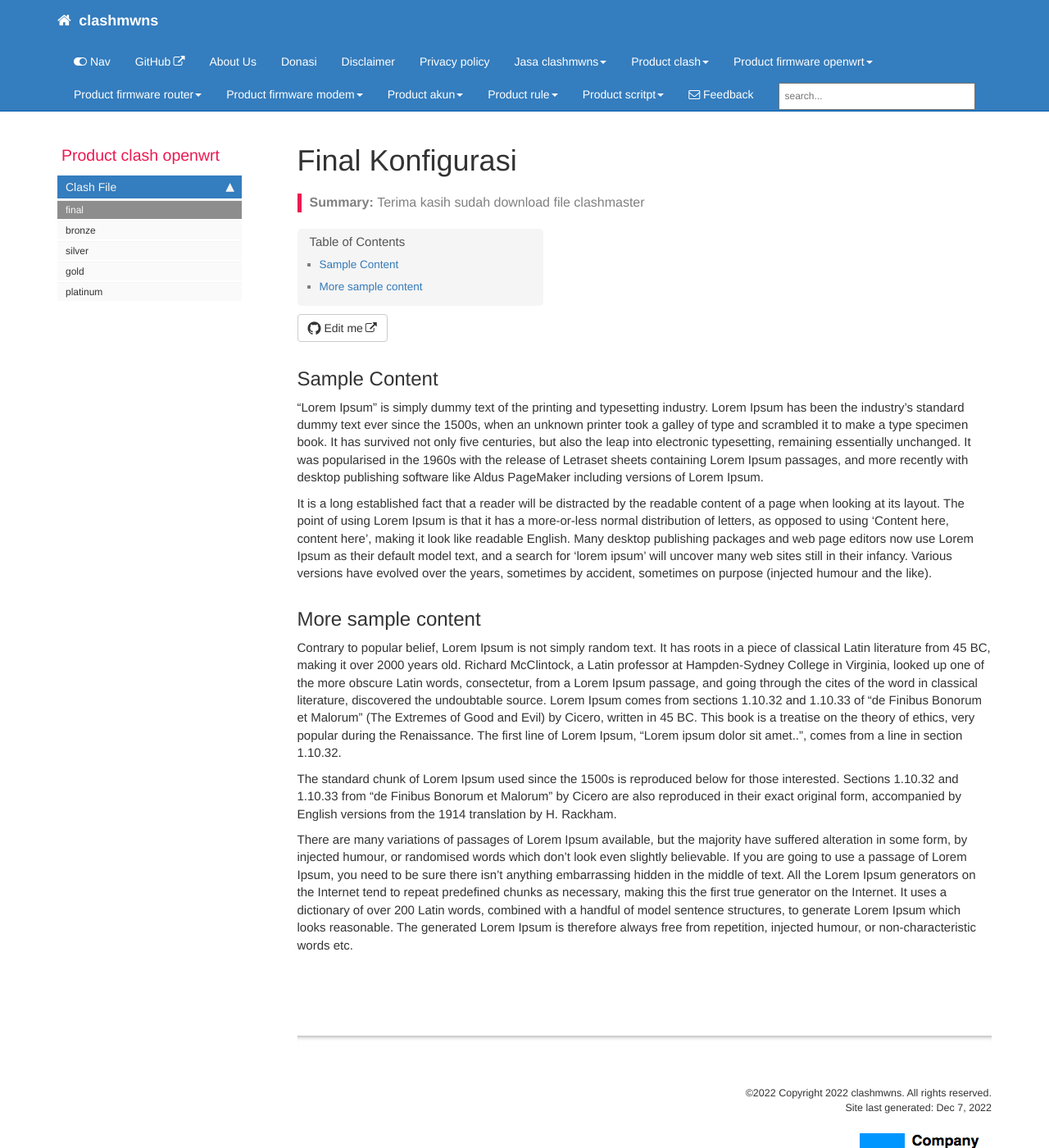
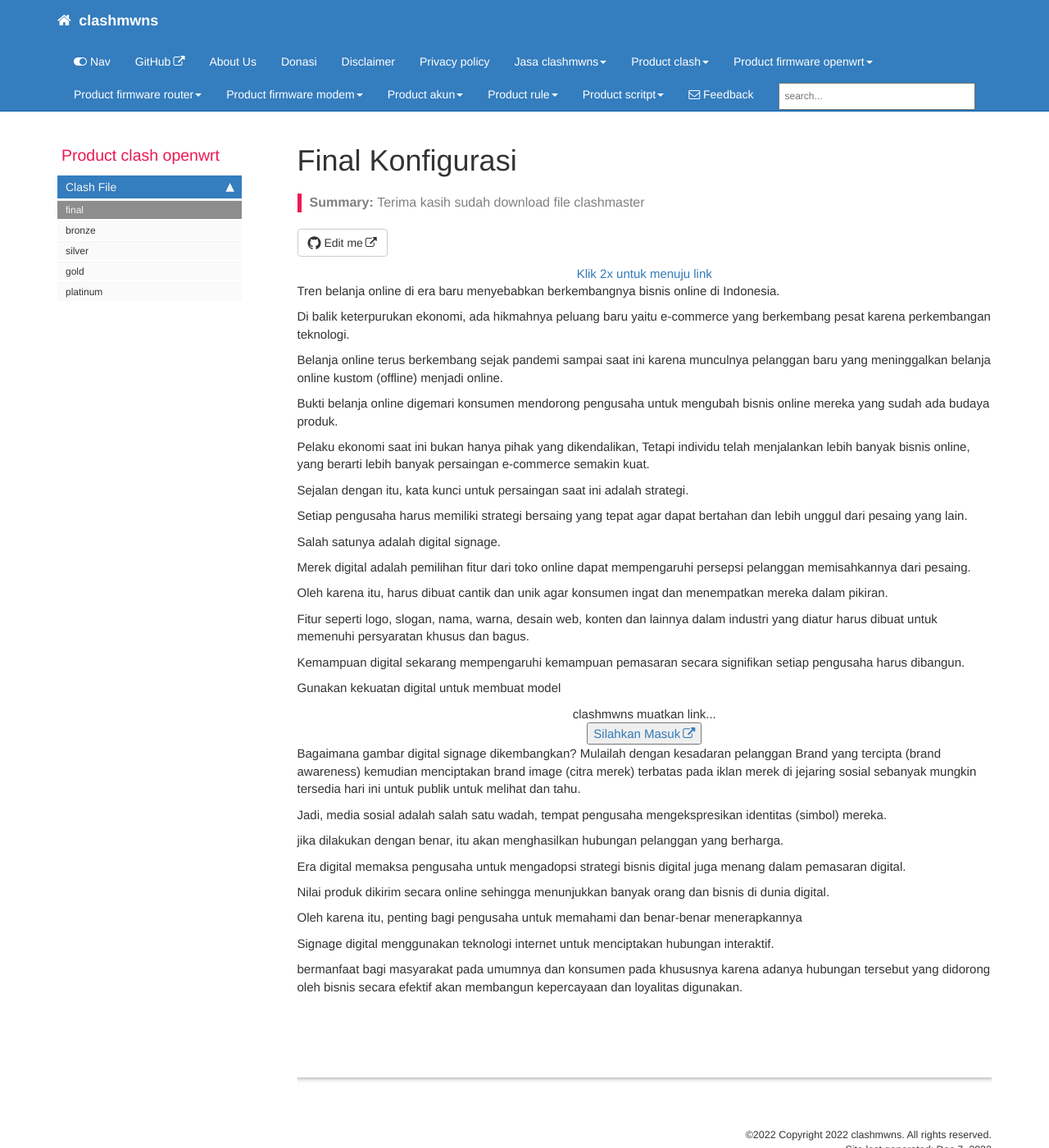
Before and after one commit to mwnsofficial/clashmwns, a Jekyll site: the page built from pages/product_clash/oc_final.md, in a window 1280 px wide and 1400 px high. Shown: the whole window at 82% size. Built offline with Jekyll 4.4.1, drawn with Linux system fonts in a browser that asks for light colours; comment, search, counter and statistics services are not loaded.

Commit message:
Update oc_final.md

```diff
--- a/pages/product_clash/oc_final.md
+++ b/pages/product_clash/oc_final.md
@@ -7,19 +7,67 @@ permalink: oc_final.html
 folder: produk_clash
 ---
 
-## Sample Content
+<div class="separator-text" style="text-align: center;">
+<div class="ads-top">
+<script async="" crossorigin="anonymous" src="https://pagead2.googlesyndication.com/pagead/js/adsbygoogle.js?client=ca-pub-1794381705838564"></script>
+<ins class="adsbygoogle" data-ad-client="ca-pub-1794381705838564" data-ad-format="fluid" data-ad-layout="in-article" data-ad-slot="9688449184" style="display: block; text-align: center;"></ins>
+<script>
+     (adsbygoogle = window.adsbygoogle || []).push({});
+</script></div>
 
-"Lorem Ipsum" is simply dummy text of the printing and typesetting industry. Lorem Ipsum has been the industry's standard dummy text ever since the 1500s, when an unknown printer took a galley of type and scrambled it to make a type specimen book. It has survived not only five centuries, but also the leap into electronic typesetting, remaining essentially unchanged. It was popularised in the 1960s with the release of Letraset sheets containing Lorem Ipsum passages, and more recently with desktop publishing software like Aldus PageMaker including versions of Lorem Ipsum.
+<a class="button1" href="#visitlink">Klik 2x untuk menuju link</a></div>
+<div class="separator-text">
+<p>Tren belanja online di era baru menyebabkan berkembangnya bisnis online di Indonesia.</p>
+<p>Di balik keterpurukan ekonomi, ada hikmahnya peluang baru yaitu e-commerce yang berkembang pesat karena perkembangan teknologi.</p>
+<p>Belanja online terus berkembang sejak pandemi sampai saat ini karena munculnya pelanggan baru yang meninggalkan belanja online kustom (offline) menjadi online.</p>
+<p>Bukti belanja online digemari konsumen mendorong pengusaha untuk mengubah bisnis online mereka yang sudah ada budaya produk.</p>
+<p>Pelaku ekonomi saat ini bukan hanya pihak yang dikendalikan, Tetapi individu telah menjalankan lebih banyak bisnis online, yang berarti lebih banyak persaingan e-commerce semakin kuat.</p>
+<p>Sejalan dengan itu, kata kunci untuk persaingan saat ini adalah strategi.</p>
+<p>Setiap pengusaha harus memiliki strategi bersaing yang tepat agar dapat bertahan dan lebih unggul dari pesaing yang lain.</p>
+<p>Salah satunya adalah digital signage.</p>
+<p>Merek digital adalah pemilihan fitur dari toko online dapat mempengaruhi persepsi pelanggan memisahkannya dari pesaing.</p>
+<p>Oleh karena itu, harus dibuat cantik dan unik agar konsumen ingat dan menempatkan mereka dalam pikiran.</p>
+<p>Fitur seperti logo, slogan, nama, warna, desain web, konten dan lainnya dalam industri yang diatur harus dibuat untuk memenuhi persyaratan khusus dan bagus.</p>
+<p>Kemampuan digital sekarang mempengaruhi kemampuan pemasaran secara signifikan setiap pengusaha harus dibangun.</p>
+<p>Gunakan kekuatan digital untuk membuat model</p><div>
 
-It is a long established fact that a reader will be distracted by the readable content of a page when looking at its layout. The point of using Lorem Ipsum is that it has a more-or-less normal distribution of letters, as opposed to using 'Content here, content here', making it look like readable English. Many desktop publishing packages and web page editors now use Lorem Ipsum as their default model text, and a search for 'lorem ipsum' will uncover many web sites still in their infancy. Various versions have evolved over the years, sometimes by accident, sometimes on purpose (injected humour and the like).
+<div class="separator" id="visitlink" style="text-align: center;">
+
+<div class="ads-left" id="ads-left">
+<script async="" crossorigin="anonymous" src="https://pagead2.googlesyndication.com/pagead/js/adsbygoogle.js?client=ca-pub-1794381705838564"></script>
+<ins class="adsbygoogle" data-ad-client="ca-pub-1794381705838564" data-ad-format="fluid" data-ad-layout="in-article" data-ad-slot="9688449184" style="display: block; text-align: center;"></ins>
+<script>
+     (adsbygoogle = window.adsbygoogle || []).push({});
+</script>
+  </div>
+
+<div class="safelink" dir="ltr" trbidi="on">
+<div>
+<span class="button1" id="daplong">clashmwns muatkan link...</span></div>
+<button id="download" class="visit-link button1"><a href="https://firebasestorage.googleapis.com/v0/b/ratingblogger-deada.appspot.com/o/BEST%20CONFIG%20OPENCLASH.rar?alt=media&token=c5db0f6f-696f-4b03-92d0-46cd80ed2adb">Silahkan Masuk</a></button></div>
+<div class="ads-right" id="ads-right">
+<script async="" crossorigin="anonymous" src="https://pagead2.googlesyndication.com/pagead/js/adsbygoogle.js?client=ca-pub-1794381705838564"></script>
+<ins class="adsbygoogle" data-ad-client="ca-pub-1794381705838564" data-ad-format="fluid" data-ad-layout="in-article" data-ad-slot="9688449184" style="display: block; text-align: center;"></ins>
+<script>
+     (adsbygoogle = window.adsbygoogle || []).push({});
+</script>
+  </div>
+</div>
+<div class="clear">
+<p>Bagaimana gambar digital signage dikembangkan? Mulailah dengan kesadaran pelanggan
+Brand yang tercipta (brand awareness) kemudian menciptakan brand image
+(citra merek) terbatas pada iklan merek di jejaring sosial sebanyak mungkin
+tersedia hari ini untuk publik untuk melihat dan tahu.</p>
+<p>Jadi, media sosial adalah salah satu wadah, tempat pengusaha mengekspresikan identitas (simbol) mereka.</p>
+<p>jika dilakukan dengan benar, itu akan menghasilkan hubungan pelanggan yang berharga.</p>
+<p>Era digital memaksa pengusaha untuk mengadopsi strategi bisnis digital juga menang dalam pemasaran digital.</p>
+<p>Nilai produk dikirim secara online sehingga menunjukkan banyak orang dan bisnis di dunia digital.</p>
+<p>Oleh karena itu, penting bagi pengusaha untuk memahami dan benar-benar menerapkannya</p>
+<p>Signage digital menggunakan teknologi internet untuk menciptakan hubungan interaktif.</p>
+<p>bermanfaat bagi masyarakat pada umumnya dan konsumen pada khususnya karena adanya hubungan tersebut
+yang didorong oleh bisnis secara efektif akan membangun kepercayaan dan loyalitas
+digunakan.</p>
+<p></p></div></div></div>
 
 
-## More sample content
-
-Contrary to popular belief, Lorem Ipsum is not simply random text. It has roots in a piece of classical Latin literature from 45 BC, making it over 2000 years old. Richard McClintock, a Latin professor at Hampden-Sydney College in Virginia, looked up one of the more obscure Latin words, consectetur, from a Lorem Ipsum passage, and going through the cites of the word in classical literature, discovered the undoubtable source. Lorem Ipsum comes from sections 1.10.32 and 1.10.33 of "de Finibus Bonorum et Malorum" (The Extremes of Good and Evil) by Cicero, written in 45 BC. This book is a treatise on the theory of ethics, very popular during the Renaissance. The first line of Lorem Ipsum, "Lorem ipsum dolor sit amet..", comes from a line in section 1.10.32.
-
-The standard chunk of Lorem Ipsum used since the 1500s is reproduced below for those interested. Sections 1.10.32 and 1.10.33 from "de Finibus Bonorum et Malorum" by Cicero are also reproduced in their exact original form, accompanied by English versions from the 1914 translation by H. Rackham.
-
-There are many variations of passages of Lorem Ipsum available, but the majority have suffered alteration in some form, by injected humour, or randomised words which don't look even slightly believable. If you are going to use a passage of Lorem Ipsum, you need to be sure there isn't anything embarrassing hidden in the middle of text. All the Lorem Ipsum generators on the Internet tend to repeat predefined chunks as necessary, making this the first true generator on the Internet. It uses a dictionary of over 200 Latin words, combined with a handful of model sentence structures, to generate Lorem Ipsum which looks reasonable. The generated Lorem Ipsum is therefore always free from repetition, injected humour, or non-characteristic words etc.
-
 {% include links.html %}
```
